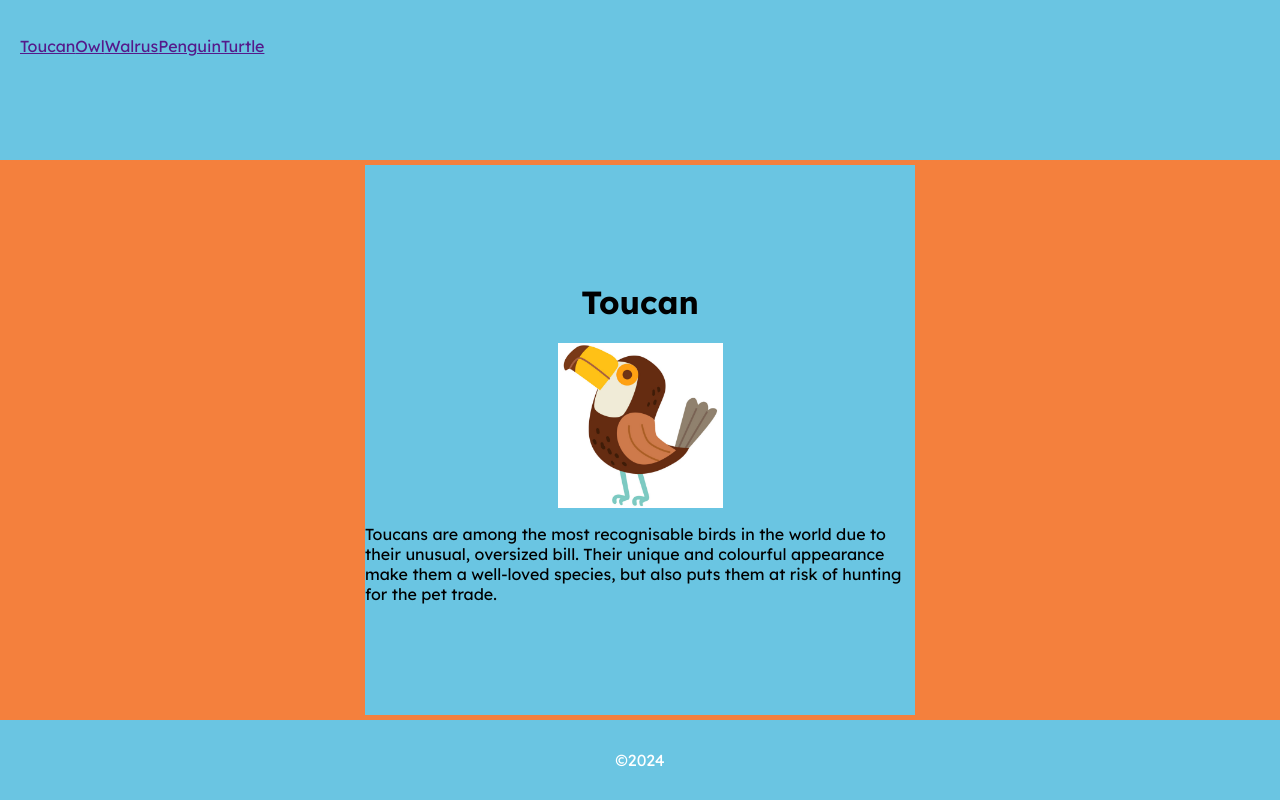
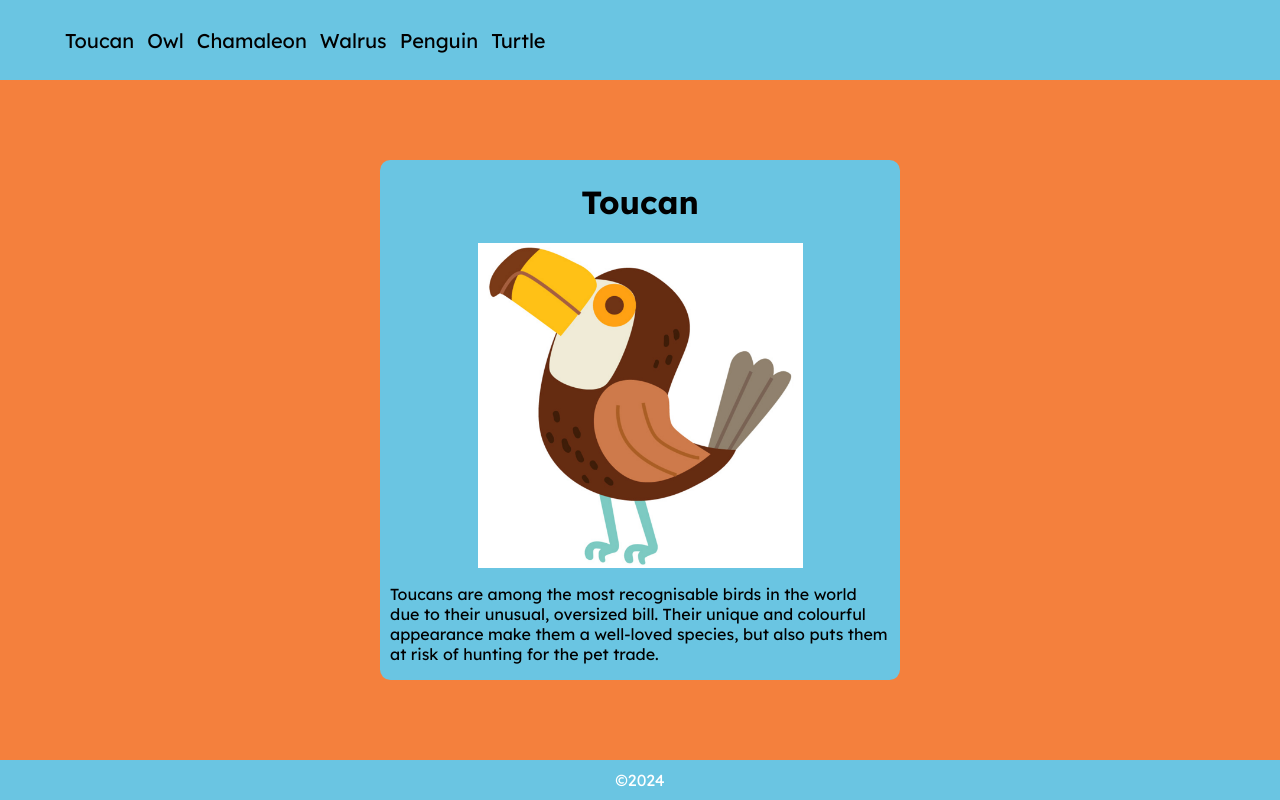
Before and after one commit to a24andresrv/Animals-s-web, a plain HTML site: page toucan.html in a window 1280 px wide. Drawn offline with Linux system fonts and the light colour scheme.

Commit message:
Cambios en estilos de Toucan

```diff
--- a/styleanimals.css
+++ b/styleanimals.css
@@ -1,28 +1,42 @@
 html{
     font-family: "Lexend",sans-serif;
     height: 100%;
+    width: 100%;
 }
 body{
     margin: 0;
     height: 100%;
+    width: 100%;
 }
 header{
     display: flex;
     background-color:#6AC5E2;
-    height:20%;
-}
-nav{
-    widht:405;
+    height:10%;
+    width: 100%;
+    align-items: center;
+    justify-content: space-between;
 }
 nav ul{
+    margin-left: 25px;
+    width: 100%;
     display: flex;
     list-style: none;
     flex-direction: row;
-    padding: 20px;
     justify-content: space-between;
 }
+nav ul a{
+    color: black;
+    text-decoration: black ;
+    font-size: 20px;
+}
+a:hover{
+color:white ;
+}
+a:visited{
+    color: #3069B6;
+}
 main{
-    height: 70%;
+    height: 85%;
     display: flex;
     background-color: #F4803D;
     flex-direction: column;
@@ -33,22 +47,24 @@ div{
     display: flex;
     background-color: #6AC5E2;
     flex-direction: column;
-    width: 550px;
-    height: 550px;
+    width: 500px;
+    height: 500px;
     align-items: center;
     justify-content: center;
+    border-radius: 2%;
+    padding: 10px;
 }
 img{
     display: flex;
-    height: 30%;
-    width: 30%;
+    height: 65%;
+    width: 65%;
 }
 p{
     display: flex;
 }
 footer{
     display: flex;
-    height: 10%;
+    height: 5%;
     background-color: #6AC5E2;
     color: white ;
     align-items: center;
--- a/styles.css
+++ b/styles.css
@@ -11,13 +11,14 @@ header{
     display: flex;
     align-items: flex-start;
     justify-content: flex-start;
+    height: 50%;
 }
 img{
     width: 100%;
     height: 100%;
 }
 main{
-    height:30%;
+    height:45%;
     display: flex;
     background-color: #F4803D;
     align-items: center;
@@ -25,11 +26,11 @@ main{
 }
 div{
     display: flex;
-    width: 150px;
-    height: 100px;
+    width: 300px;
+    height: 200px;
     background-color: #6AC5E2;
     border-radius: 10%;
-    font-size:40px;
+    font-size:70px;
     align-items: center;
     justify-content: center;
 
@@ -45,7 +46,7 @@ a:visited{
     color:black
 }
 footer{
-    height: 10%;
+    height: 5%;
     display: flex;
     background-color: #6AC5E2;
     align-items: center;
--- a/toucan.html
+++ b/toucan.html
@@ -3,7 +3,7 @@
 <head>
     <meta charset="UTF-8">
     <meta name="viewport" content="width=device-width, initial-scale=1.0">
-    <title>Document</title>
+    <title>Toucan</title>
     <link rel="stylesheet" href="styleanimals.css">
     <link rel="preconnect" href="https://fonts.googleapis.com">
     <link rel="preconnect" href="https://fonts.gstatic.com" crossorigin>
@@ -13,11 +13,12 @@
     <header>
         <nav>
             <ul>
-                <li><a href="">Toucan</a></li>
-                <li><a href="">Owl</a></li>
-                <li><a href="">Walrus</a></li>
-                <li><a href="">Penguin</a></li>
-                <li><a href="">Turtle</a></li>
+                <li><a href="toucan.html">Toucan</a></li>
+                <li><a href="owl.html">Owl</a></li>
+                <li><a href="chamaleon.html">Chamaleon</a></li>
+                <li><a href="walrus.html">Walrus</a></li>
+                <li><a href="penguin.html">Penguin</a></li>
+                <li><a href="turtle.html">Turtle</a></li>
             </ul>
         </nav>
     </header>
```
